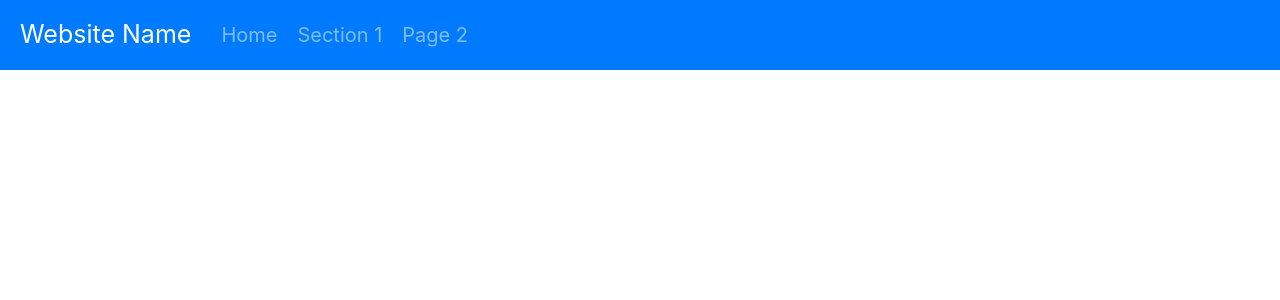
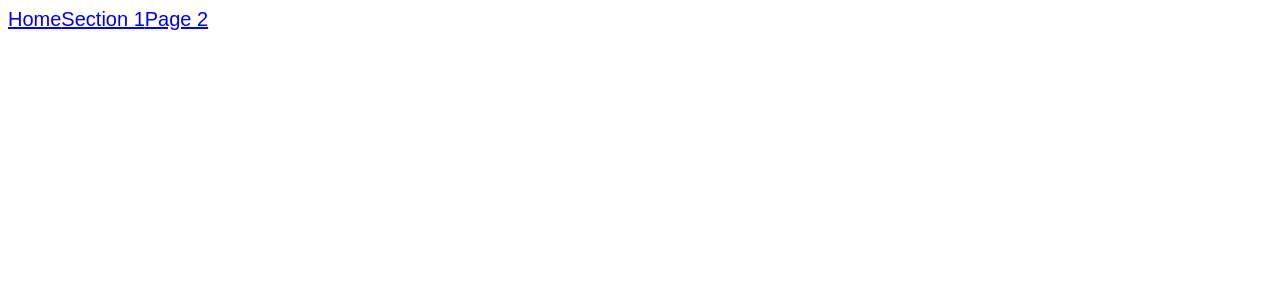
Before and after one commit to elisemykle/jsf--react--bootstrap, a React (Create React App) app: page / in a window 1280 px wide. Shown: the top 300 px of the page. Built offline with nearby package versions, Linux system fonts and the light colour scheme.

Commit message:
removed working code

```diff
--- a/package.json
+++ b/package.json
@@ -7,7 +7,6 @@
     "@testing-library/react": "^9.5.0",
     "@testing-library/user-event": "^7.2.1",
     "react": "^16.13.0",
-    "react-bootstrap": "^1.0.0-beta.17",
     "react-dom": "^16.13.0",
     "react-scripts": "3.4.0"
   },
--- a/public/index.html
+++ b/public/index.html
@@ -18,11 +18,6 @@
       Learn how to configure a non-root public URL by running `npm run build`.
     -->
     <title>Noroff task</title>
-
-    <link
-        rel="stylesheet"
-        href="https://maxcdn.bootstrapcdn.com/bootstrap/4.3.1/css/bootstrap.min.css"
-    />
   </head>
   <body>
     <noscript>You need to enable JavaScript to run this app.</noscript>
--- a/src/components/App.js
+++ b/src/components/App.js
@@ -1,21 +1,13 @@
 import React from 'react';
-import Navbar from "react-bootstrap/Navbar";
-import Nav from "react-bootstrap/Nav";
 
 export default function App() {
     return (
         <div className="App">
-            <Navbar bg="primary" variant="dark" expand="lg">
-                <Navbar.Brand href="/">Website Name</Navbar.Brand>
-                <Navbar.Toggle aria-controls="mainNav" />
-                <Navbar.Collapse id="mainNav">
-                    <Nav>
-                        <Nav.Link href="/">Home</Nav.Link>
-                        <Nav.Link href="/section1/">Section 1</Nav.Link>
-                        <Nav.Link href="/section2/">Page 2</Nav.Link>
-                    </Nav>
-                </Navbar.Collapse>
-            </Navbar>
+            <nav>
+                <a href="/">Home</a>
+                <a href="/section1/">Section 1</a>
+                <a href="/section2/">Page 2</a>
+            </nav>
         </div>
     );
 }
```
Also changed, not shown: 1 other file (tests, documents, lock files or other folders).
